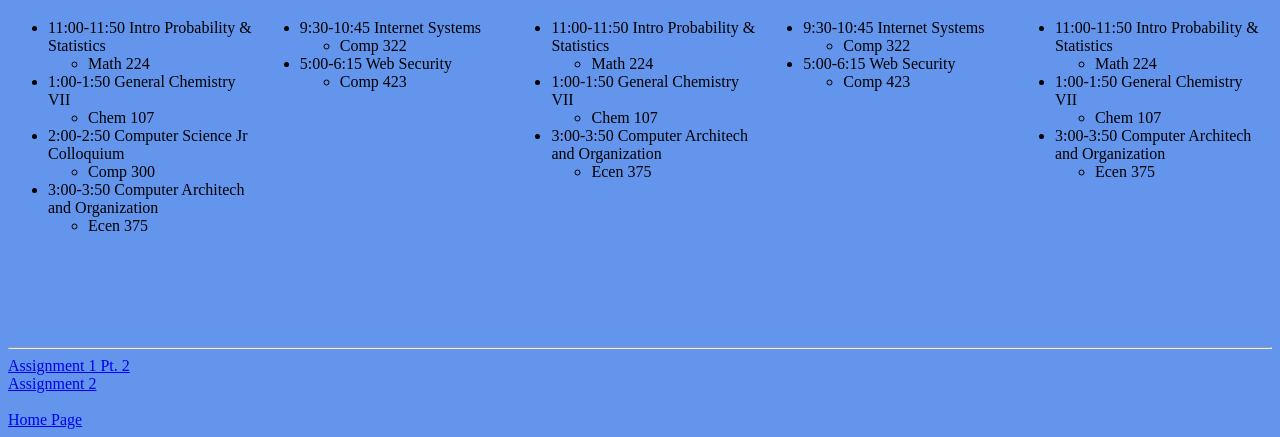
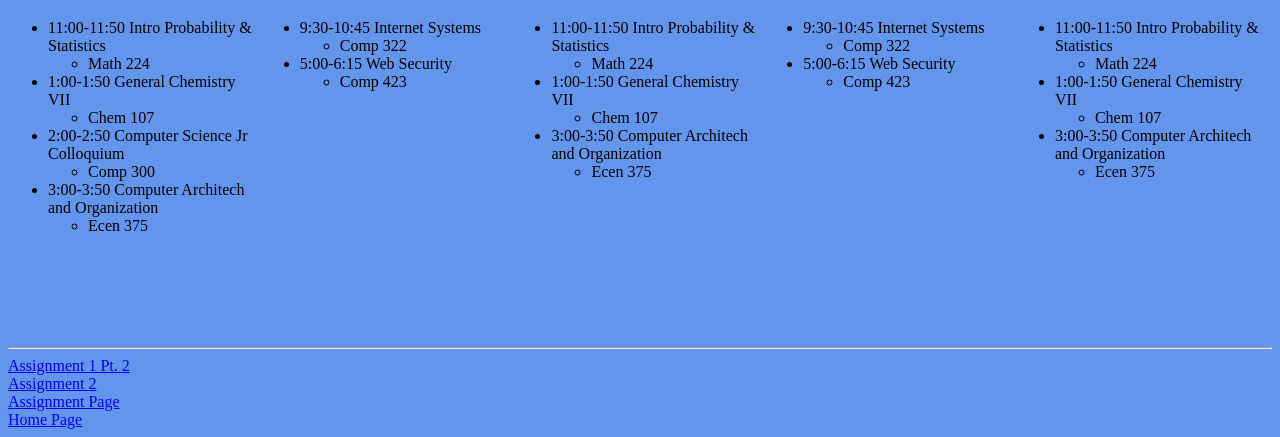
Before and after one commit to kyreshamwell/kyreshamwell.github.io, a plain HTML site: page 322Assignments/a1/index.html in a window 1280 px wide. Shown: the part 445-882 px from the top of the page. Drawn offline with Linux system fonts and the light colour scheme.

Commit message:
Update index.html
final touch prob

```diff
--- a/322Assignments/a1/index.html
+++ b/322Assignments/a1/index.html
@@ -117,7 +117,7 @@
         <br>
         <a href="little_prince.html" target= "_blank">Assignment 2</a>
         <br>
-        <!-- <a href="./codeProduct.html">Assignment Page</a> -->
+        <a href="https://kyremichael.github.io/codeProduct.html">Assignment Page</a>
         <br>
         <a href="https://kyremichael.github.io/" >Home Page</a>
 
```
